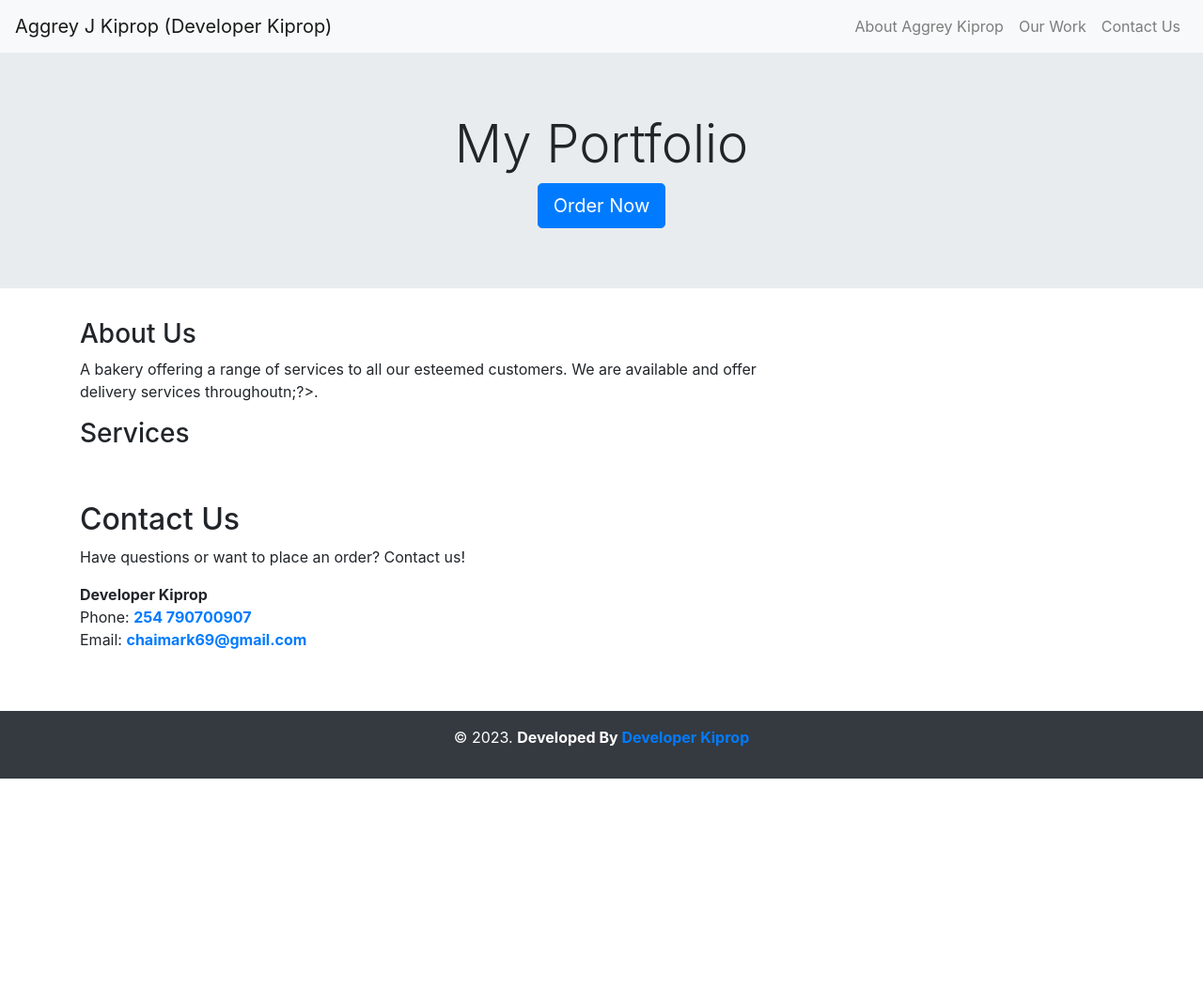
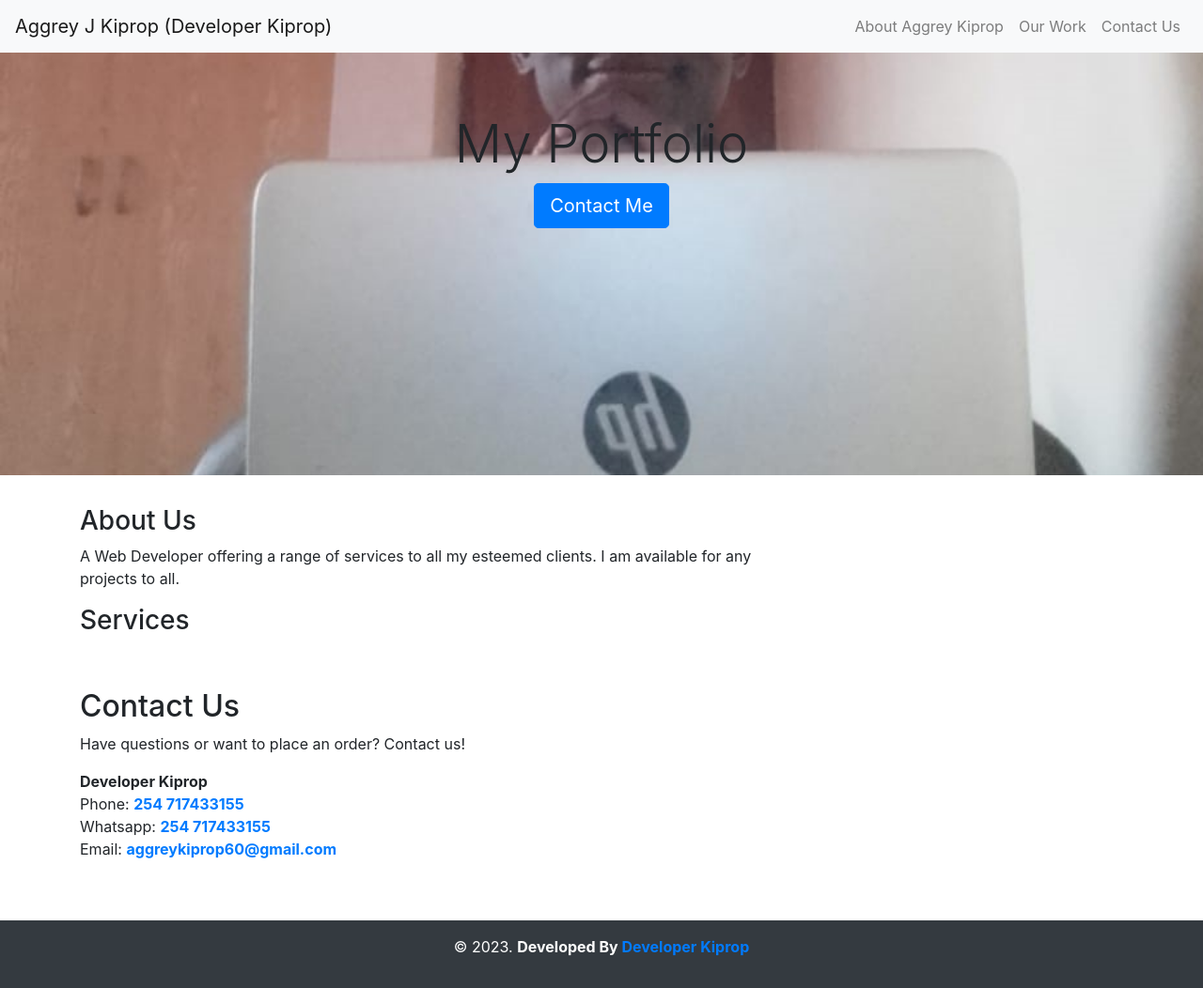
Before and after one commit to A7ggrey/A7ggrey.github.io, a plain HTML site: page index.html in a window 1280 px wide. Shown: the whole page at 94% size. Before the commit the page ends 829 px from the top, so only its background shows below. Drawn offline with nearby package versions, Linux system fonts and the light colour scheme.

Commit message:
Update index.html

```diff
--- a/index.html
+++ b/index.html
@@ -3,9 +3,9 @@
 <head>
   <meta charset="UTF-8">
   <meta name="viewport" content="width=device-width, initial-scale=1.0">
-  <title>Best Bakery inn;?> -</title>
+  <title>Portfolio - Aggrey J Kiprop</title>
 
-  <meta name="description" content="Looking for the best Bakery inn;?> offering quality Products? Look no further. offers The best. We have dedicated staff, quality and timely services. Do not hesitate to reach us out today.">
+  <meta name="description" content="Looking for the Web Developer in Kenya? Look no further. I offering quality Products? Look no further. offers The best. I have dedicated staff, quality and timely services. Do not hesitate to reach us out today.">
   <meta name="keywords" content="Bakery, burns,n;?>,, Best services, Place your order today.">
 
   <!-- Google Font: Source Sans Pro -->
@@ -15,12 +15,12 @@
   <link rel="stylesheet" href="https://maxcdn.bootstrapcdn.com/bootstrap/4.0.0/css/bootstrap.min.css">
   <!-- Custom CSS -->
   <style>
-  /*.bg-violet {
+  .bg-violet {
     background-image: url('./img.jpg');
     background-size: cover;
     background-position: center;
-    height: 400px;
-  }*/
+    height: 450px;
+  }
 </style>
 
 <link rel="icon" href="./includes/favicon.ico" type="image/x-icon">
@@ -58,7 +58,7 @@
       <center>
           <h1 class="display-4">My Portfolio</h1>
           <center>
-            <a class="btn btn-primary btn-lg" href="./index.php#contact" role="button">Order Now</a>
+            <a class="btn btn-primary btn-lg" href="./index.php#contact" role="button">Contact Me</a>
           </center>
       </center>
     </div>
@@ -73,7 +73,7 @@
             <i class="fas fa-user-friends fa-3x"></i>
             <h3>About Us</h3>
             <p>
-              A bakery offering a range of services to all our esteemed customers. We are available and offer delivery services throughoutn;?>.
+              A Web Developer offering a range of services to all my esteemed clients. I am available for any projects to all.
             </p>
           </div>
         </div>
@@ -118,10 +118,9 @@
                 <p>Have questions or want to place an order? Contact us!</p>
                 <address>
                     <strong>Developer Kiprop</strong><br>
-                    <!--123 Bakery Street<br>
-                    City, State 12345<br>-->
-                    Phone: <a href="tel: 254 790700907" class="alert-link">254 790700907</a><br>
-                    Email: <a href="mailto: chaimark69@gmail.com" class="alert-link">chaimark69@gmail.com</a>
+                    Phone: <a href="tel: 254 717433155" class="alert-link">254 717433155</a><br>
+                    Whatsapp: <a href="whatsapp://send?phone=254 717433155" class="alert-link">254 717433155</a><br>
+                    Email: <a href="mailto: aggreykiprop60@gmail.com" class="alert-link">aggreykiprop60@gmail.com</a>
                 </address>
             </div>
             <div class="col-lg-6">
```
